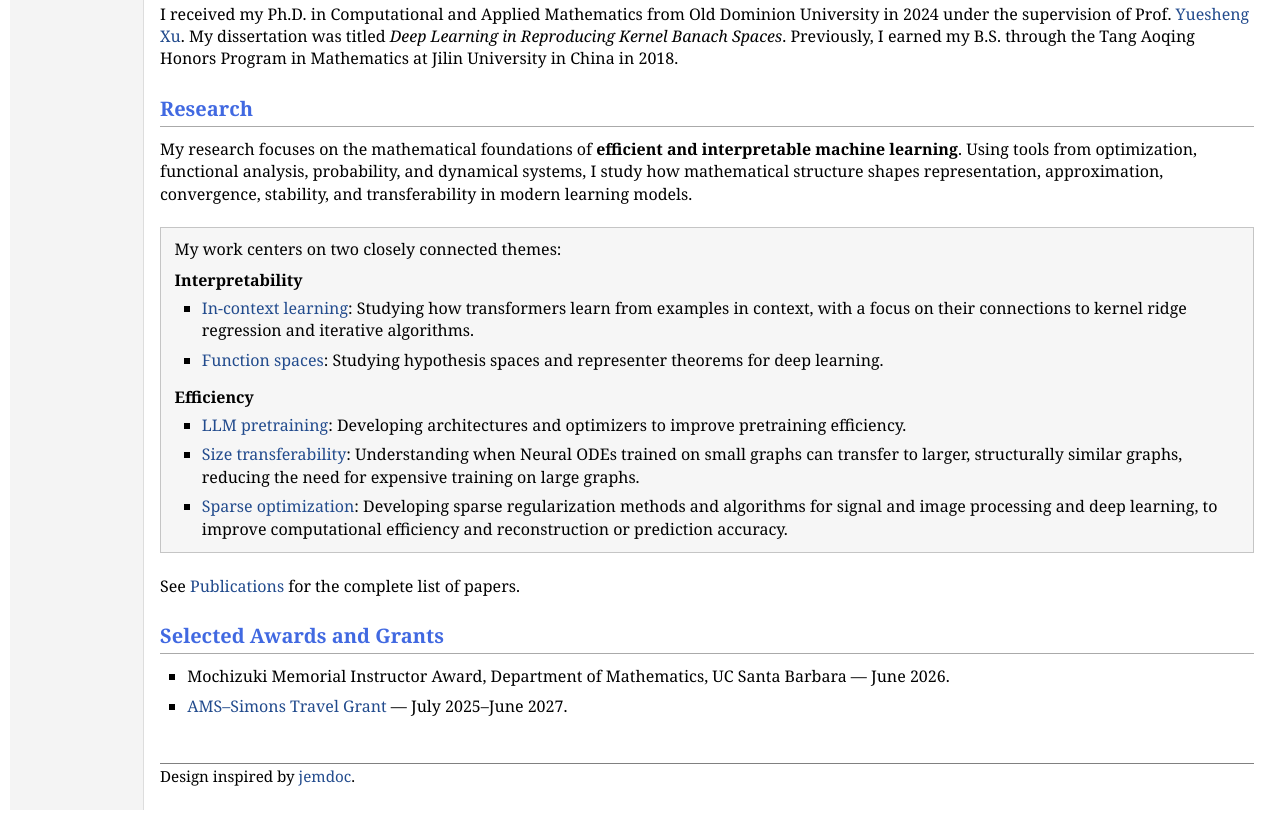
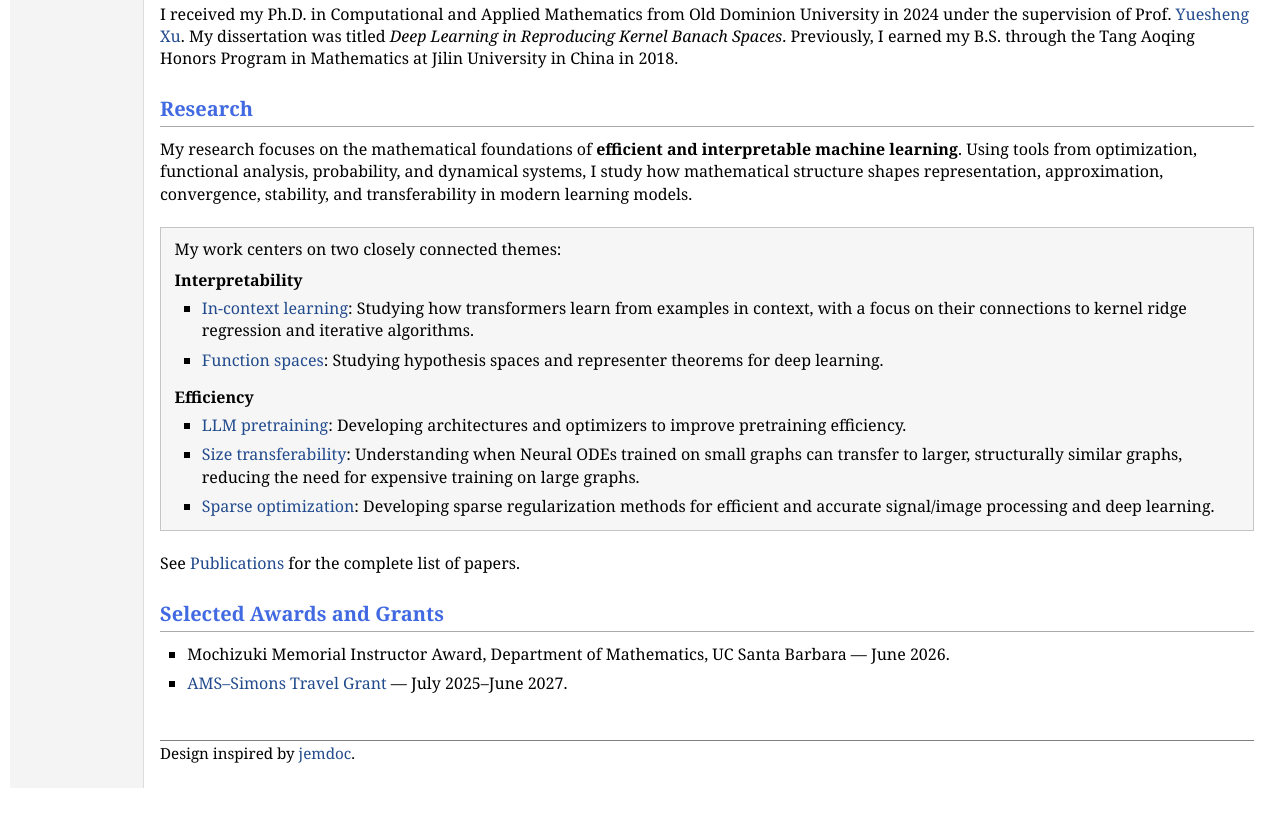
Before and after one commit to mingsongyan/mingsongyan.github.io, a plain HTML site: page docs/index.html in a window 1280 px wide. Shown: the part 416-1236 px from the top of the page. After the commit the page ends 1214 px from the top, so only its background shows below. Drawn offline with Linux system fonts and the light colour scheme.

Commit message:
Add files via upload

```diff
--- a/docs/index.html
+++ b/docs/index.html
@@ -128,7 +128,7 @@
 <ul class="research-topic-list">
 <li><a href="papers.html?topic=llm-pretraining" title="Browse publications: LLM pretraining">LLM pretraining</a>: Developing architectures and optimizers to improve pretraining efficiency.</li>
 <li><a href="papers.html?topic=graph-transfer" title="Browse publications: Size transferability">Size transferability</a>: Understanding when Neural ODEs trained on small graphs can transfer to larger, structurally similar graphs, reducing the need for expensive training on large graphs.</li>
-<li><a href="papers.html?topic=sparsity" title="Browse publications: Sparse optimization">Sparse optimization</a>: Developing sparse regularization methods and algorithms for signal and image processing and deep learning, to improve computational efficiency and reconstruction or prediction accuracy.</li>
+<li><a href="papers.html?topic=sparsity" title="Browse publications: Sparse optimization">Sparse optimization</a>: Developing sparse regularization methods for efficient and accurate signal/image processing and deep learning.</li>
 </ul>
 </div>
 </section>
```
